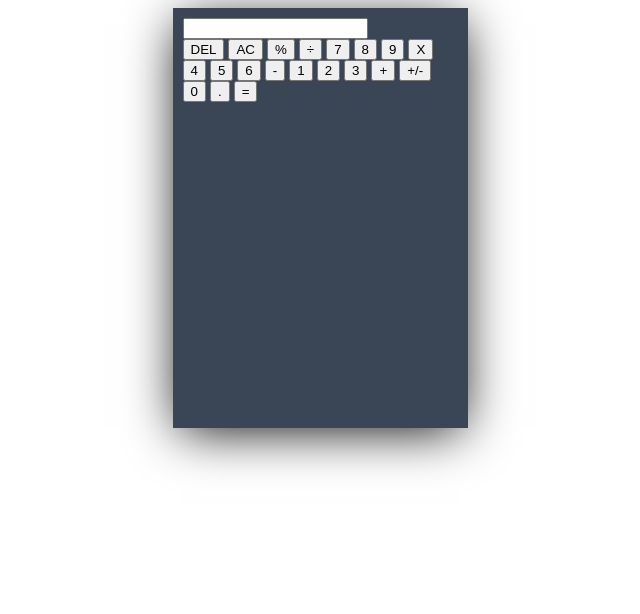
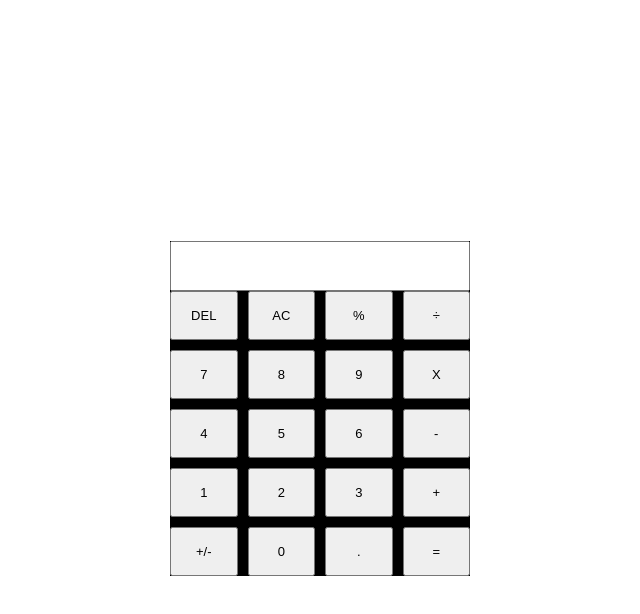
Before and after one commit to birhan-kassaye/calculator, a plain HTML site: page index.html in a window 1280 px wide. Shown: the whole page, without its empty margins (320-960 px from the left). Drawn offline with Linux system fonts and the light colour scheme.

Commit message:
Update the calculator

```diff
--- a/index.html
+++ b/index.html
@@ -8,10 +8,8 @@
 
     <body>
         <div class="calculator">
-            <div class="display">
-                <input type="text" readonly>
-            </div>
-            <div>
+            <input type="text" id="display" readonly>
+            <div class="buttons">
                 <button class="delete">DEL</button>
                 <button class="clear">AC</button>
                 <button class="op">%</button>
--- a/style.css
+++ b/style.css
@@ -1,15 +1,28 @@
-.calculator {
-    width: 275px;
-    margin: auto;
-    min-height: 400px;
+* {
+    box-sizing: border-box;
+}
+body {
+    display: flex;
     justify-content: center;
     align-items: center;
-    box-shadow: 0 8px 50px -7px black;
-    background: #3A4655;
-    padding: 10px;
+    height: 100vh;
 }
-.display {
-
+.calculator {
+    width: 300px;
+    background-color: black;
+}
+#display {
+    height: 50px;
+    width: 100%;
+}
+.buttons {
+    display: grid;
+    grid-template-columns: repeat(4, 1fr);
+    grid-gap: 10px;
+}
+button {
+    font-size: 13px;
+    padding: 15px;
 }
 .delete {
 
```
